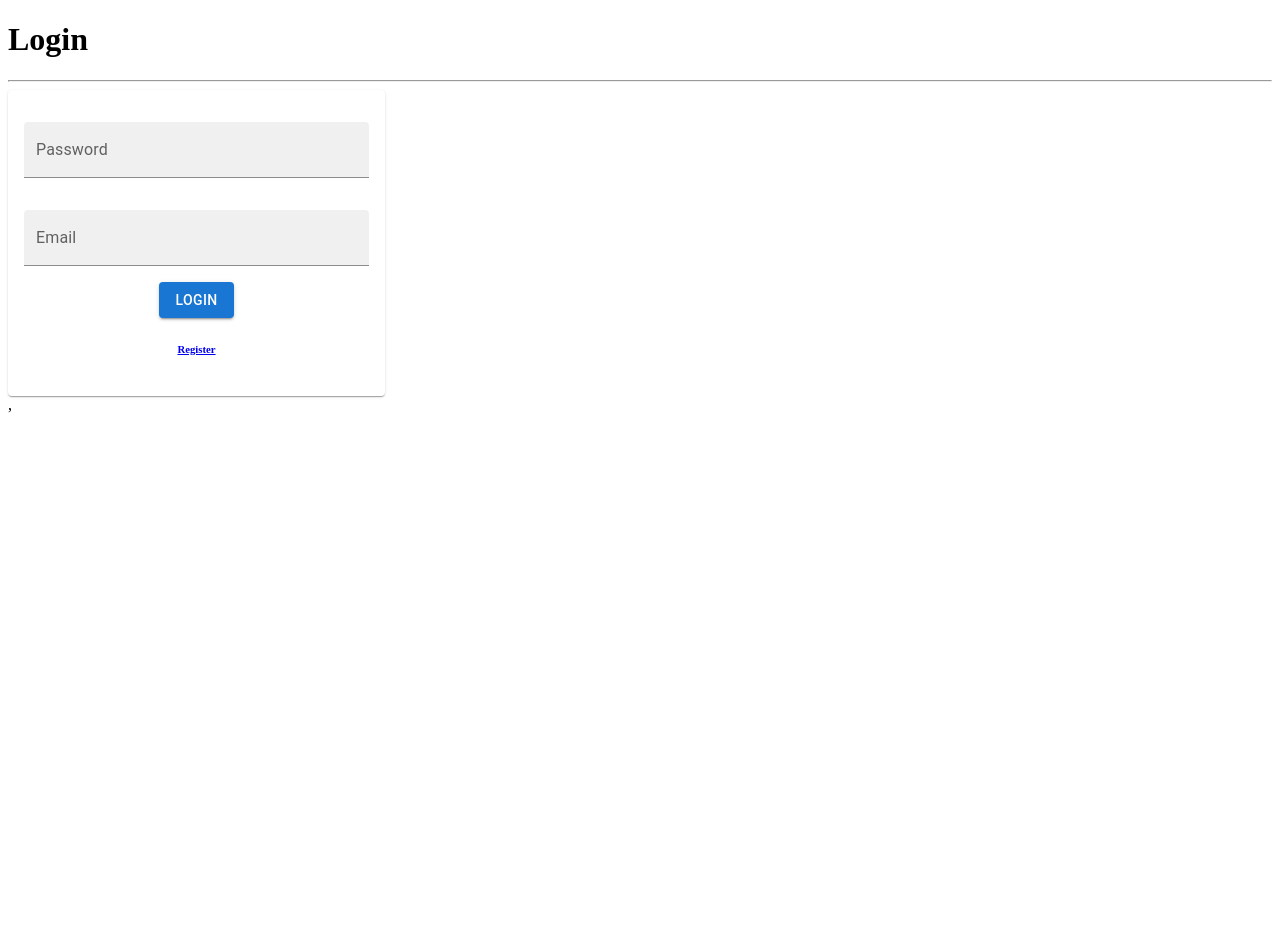
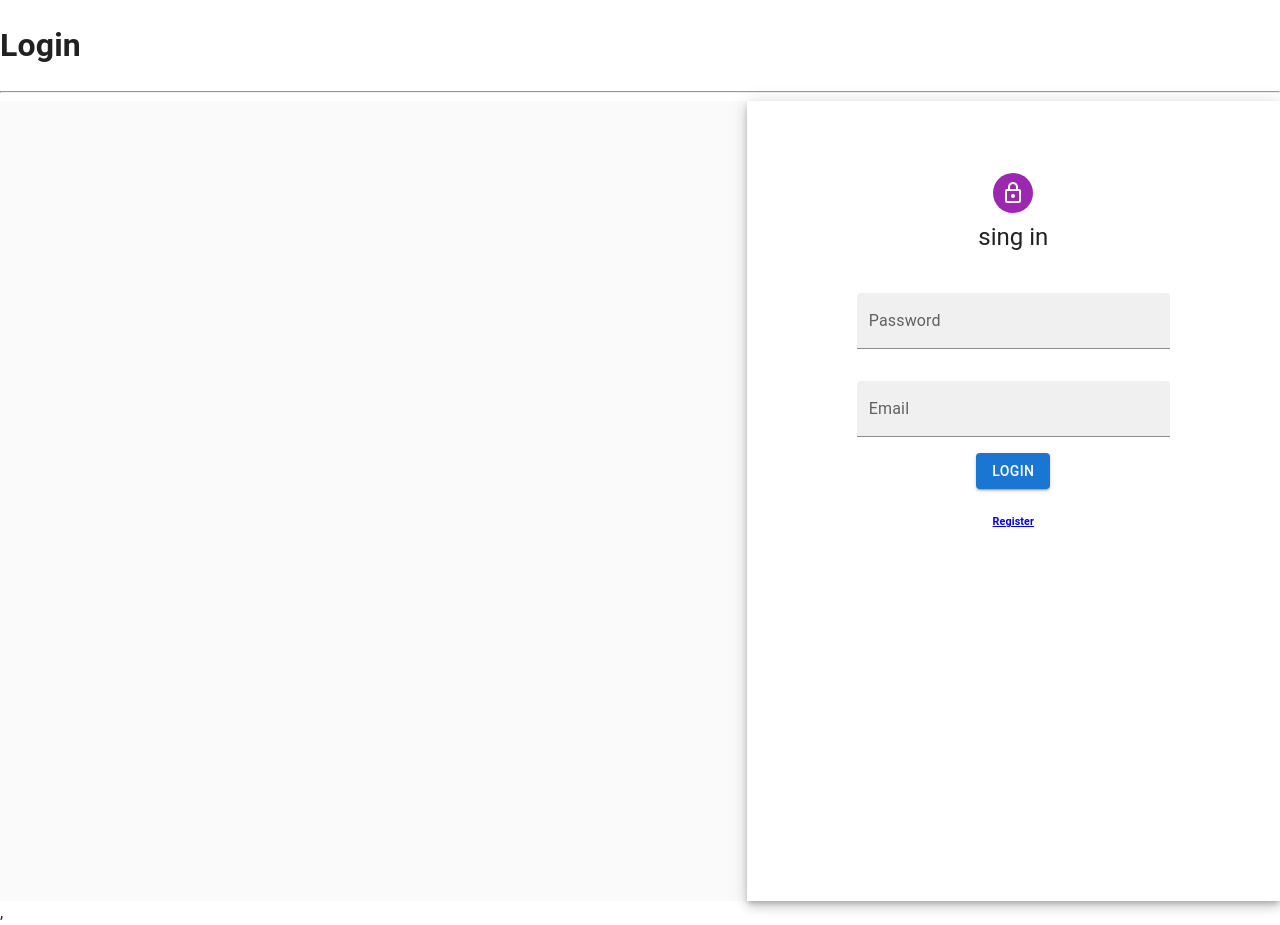
Before and after one commit to SahanPramudith/new-student-managemant, a React (Vite) app: page /login in a window 1280 px wide. Before the commit the page ends 800 px from the top, so only its background shows below. Built offline with nearby package versions, Linux system fonts and the light colour scheme.

Commit message:
login and logout API login

```diff
--- a/src/pagess/Login/Login.jsx
+++ b/src/pagess/Login/Login.jsx
@@ -1,7 +1,11 @@
-import {Button, Card, TextField} from "@mui/material";
+import {Avatar, Button, Card, Grid, Paper, TextField} from "@mui/material";
 import {NavLink} from "react-router-dom";
-import {useState} from "react";
+import React, {useState} from "react";
 import instence from "../../servises/axiosoder.jsx";
+import CssBaseline from "@mui/material/CssBaseline";
+import Box from "@mui/material/Box";
+import LockOutlinedIcon from '@mui/icons-material/LockOutlined';
+import Typography from "@mui/material/Typography";
 
 export default function Login() {
 
@@ -40,7 +44,42 @@ export default function Login() {
             <h1>Login</h1>
             <hr/>
             <div>
-                <Card sx={{maxWidth: 345, padding: 2, justifyContent: 'center', textAlign: 'center'}}>
+
+
+                <Grid container component="main" sx={{ height: '100vh' }}>
+                    <CssBaseline />
+                    <Grid
+                        item
+                        xs={false}
+                        sm={4}
+                        md={7}
+                        sx={{
+
+                            background: `url(${login})`,
+                            backgroundRepeat: 'no-repeat',
+                            backgroundColor: (t) =>
+                                t.palette.mode === 'light' ? t.palette.grey[50] : t.palette.grey[900],
+                            backgroundSize: 'cover',
+                            backgroundPosition: 'center',
+                        }}
+                    />
+                    <Grid item xs={12} sm={8} md={5} component={Paper} elevation={6} square>
+                        <Box
+                            sx={{
+                                my: 8,
+                                mx: 4,
+                                display: 'flex',
+                                flexDirection: 'column',
+                                alignItems: 'center',
+                            }}
+                        >
+                            <Avatar sx={{ m: 1, bgcolor: 'secondary.main' }}>
+                                <LockOutlinedIcon />
+                            </Avatar>
+                            <Typography component='h1' variant='h5'>
+                                sing in
+                            </Typography>
+                            <Box sx={{maxWidth: 345, padding: 2, justifyContent: 'center', textAlign: 'center', mt:1}}>
                                 <TextField sx={{marginY: 2}}
                                            onChange={(val) => setPassword(val.target.value)}
                                            value={password}
@@ -52,7 +91,8 @@ export default function Login() {
                                            onChange={(val) => setEmail(val.target.value)}
                                            value={email}
                                            id="filled-basic"
-                               fullWidth label="Email"
+                                           fullWidth
+                                           label="Email"
                                            variant="filled"
                                 />
                                 <Button onClick={() => login()} variant="contained">Login</Button>
@@ -61,8 +101,12 @@ export default function Login() {
                                         Register
                                     </h6>
                                 </NavLink>
+                            </Box>
+                        </Box>
+                    </Grid>
 
-                </Card>
+
+                </Grid>
             </div>
 
         </div>
--- a/src/pagess/Register/Register.jsx
+++ b/src/pagess/Register/Register.jsx
@@ -15,8 +15,8 @@ export default function Register() {
     const register = () => {
         instence.post('/register', {
             name: name,
-            password:password,
-            email:email
+            password: password,
+            email: email
 
         })
             .then(function (response) {
@@ -25,9 +25,17 @@ export default function Register() {
             .catch(function (error) {
                 console.log(error);
             });
+        clear()
     }
 
-    return(
+
+    const clear = () => {
+        setEmail('')
+        setName('')
+        setPassword('')
+    }
+
+    return (
         <div>
             <h1>Register</h1>
             <hr/>
@@ -63,8 +71,6 @@ export default function Register() {
             </div>
 
 
-
-
         </div>
     )
 }
```
Lines whose indentation alone changed are shown as unchanged.
